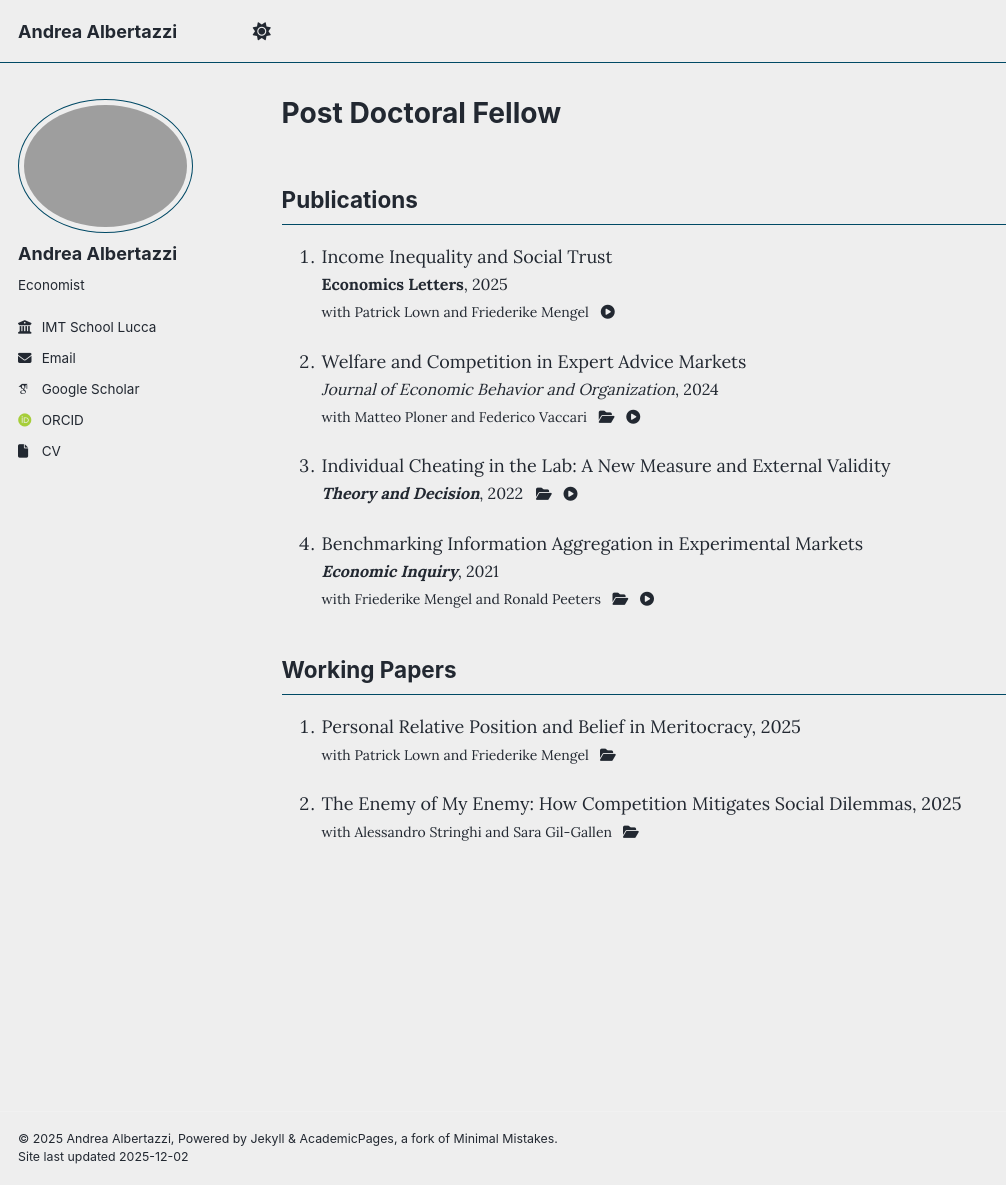
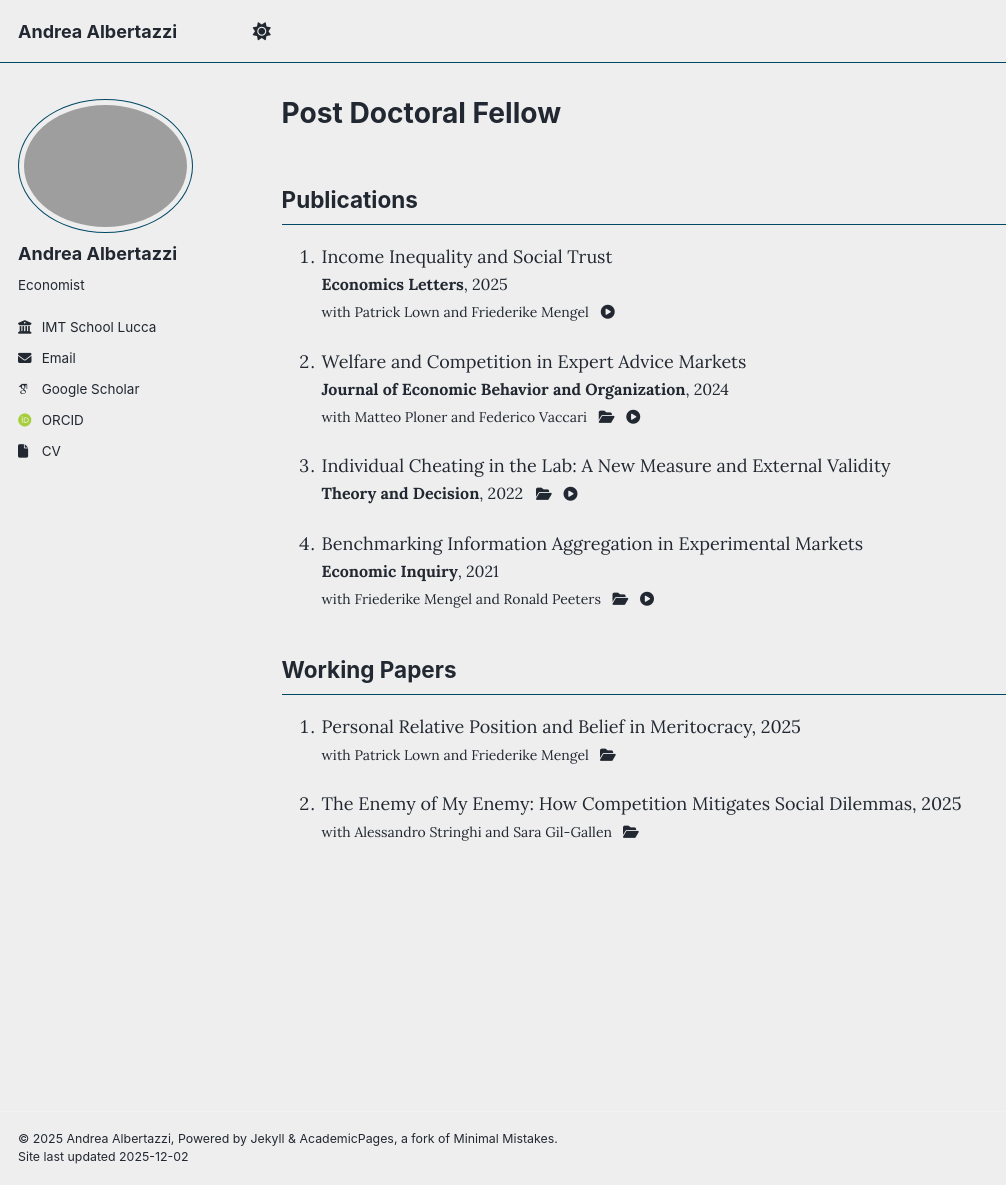
Before and after one commit to tazze87/tazze87.github.io, a Jekyll site: the page built from _pages/about.md, in a window 1280 px wide and 1185 px high. Shown: the whole window, without its empty margins (0-1006 px from the left). Built offline with Jekyll 4.4.1, drawn with Linux system fonts in a browser that asks for light colours; some web fonts are replaced; a script that is not in the unit is left out.

Commit message:
Update about.md

```diff
--- a/_pages/about.md
+++ b/_pages/about.md
@@ -19,7 +19,7 @@ author_profile: true
 
 
 2. [Welfare and Competition in Expert Advice Markets](/files/APV-WelfareCompetition.pdf){:target="_blank" rel="noopener noreferrer"}<br>
-    <span style="font-size:16px;">*Journal of Economic Behavior and Organization*, 2024</span><br>
+    <span style="font-size:16px;">**Journal of Economic Behavior and Organization**, 2024</span><br>
     <span style="font-size:14px;">
       with <a href="https://matteoploner.eco.unitn.it" target="_blank" rel="noopener noreferrer">Matteo Ploner</a>
       and <a href="https://www.fvaccari.com" target="_blank" rel="noopener noreferrer">Federico Vaccari</a>
@@ -33,7 +33,7 @@ author_profile: true
 
 
 3. [Individual Cheating in the Lab: A New Measure and External Validity](/files/A-CheatingLabvField.pdf){:target="_blank" rel="noopener noreferrer"}<br>
-    <span style="font-size:16px;">***Theory and Decision***, 2022</span>
+    <span style="font-size:16px;">**Theory and Decision**, 2022</span>
     <span style="font-size:14px;">
     <a class="icon-link" href="https://github.com/tazze87/tazze87.github.io/tree/master/files/dataAA_cheating" target="_blank" rel="noopener noreferrer">
         <i class="fas fa-folder-open" aria-hidden="true"></i>
@@ -44,7 +44,7 @@ author_profile: true
 
 
 4. [Benchmarking Information Aggregation in Experimental Markets](/files/AMP-InfoAgg.pdf){:target="_blank" rel="noopener noreferrer"}<br>
-    <span style="font-size:16px;">***Economic Inquiry***, 2021</span><br>
+    <span style="font-size:16px;">**Economic Inquiry**, 2021</span><br>
     <span style="font-size:14px;">
     with <a href="https://sites.google.com/site/friederikemengel/home?authuser=0" target="_blank" rel="noopener noreferrer">Friederike Mengel</a>
     and <a href="https://sites.google.com/site/ronaldpeeters74" target="_blank" rel="noopener noreferrer">Ronald Peeters</a>
```
